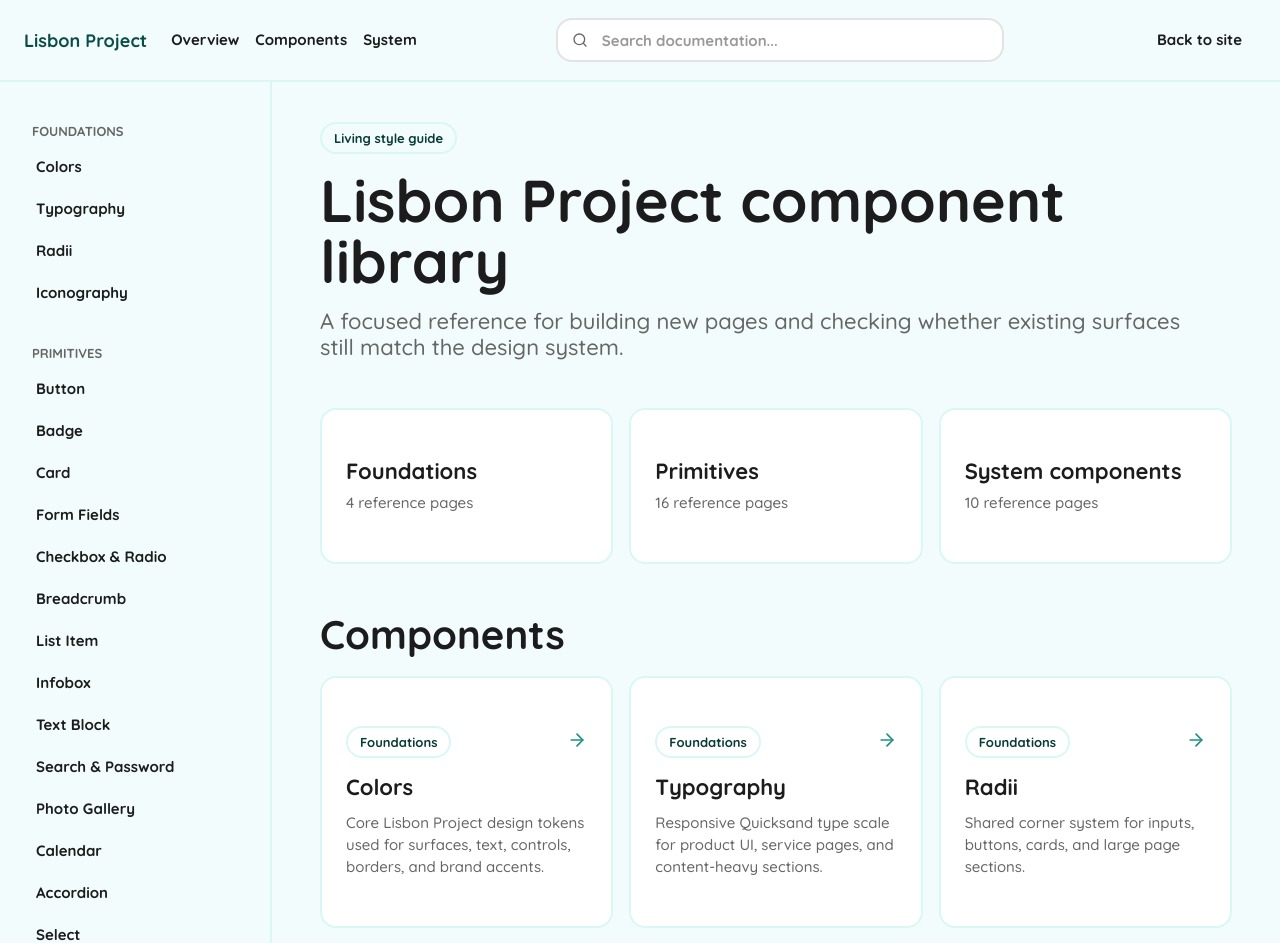
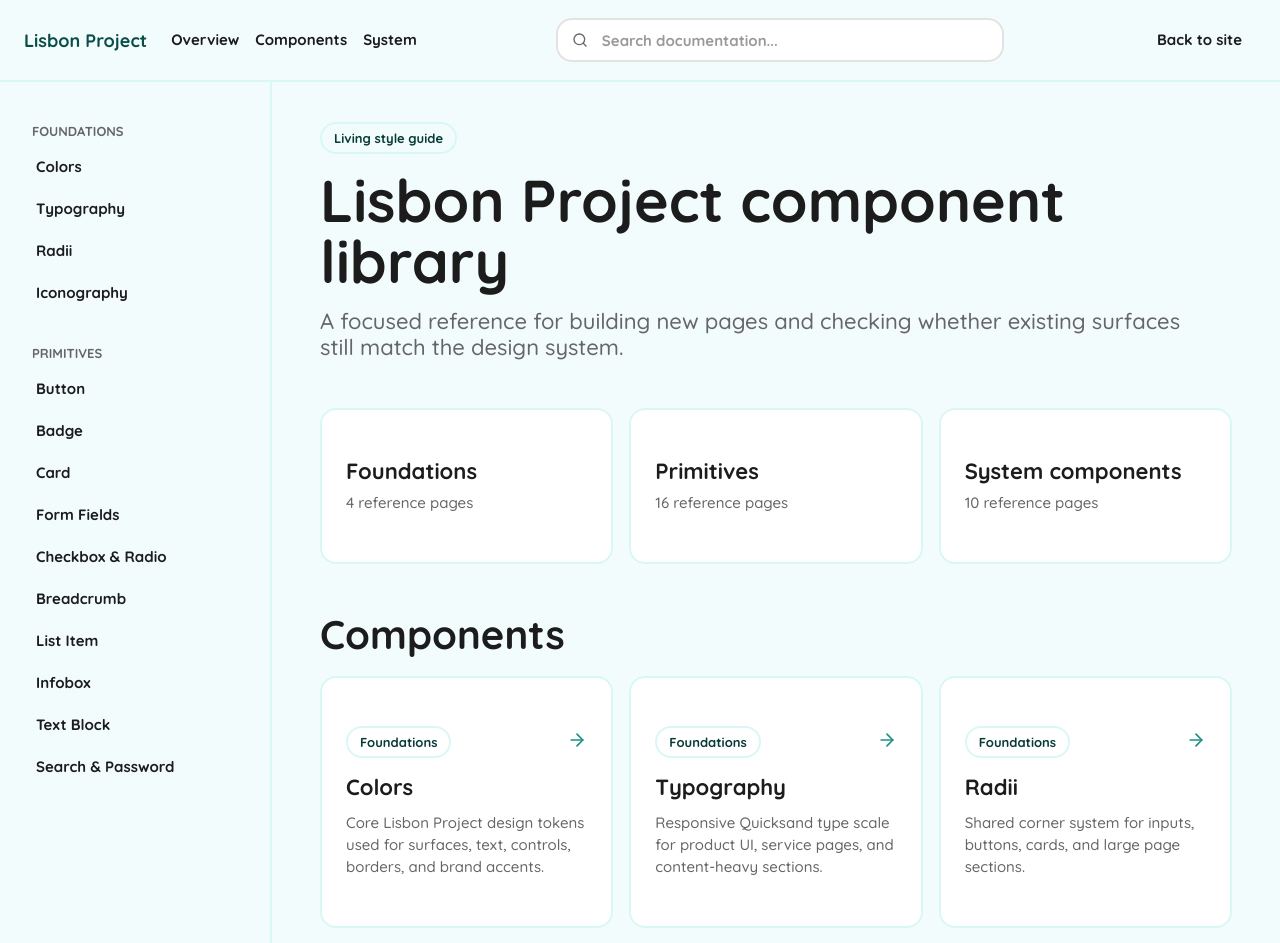
Before and after one commit to malikpiara/lisbon-project-admin-hub, a Next.js app: page /components in a window 1280 px wide. Shown: the top 943 px of the page. Built offline with nearby package versions, Linux system fonts and the light colour scheme.

Commit message:
Pin the component-docs sidebar and align nav items to the DS radius
Make the sidebar sticky below the header with its own internal scroll (h calc(100dvh-5rem), overflow-y-auto) so the full component list stays reachable; bring nav items from rounded-xl (24px) to the DS rounded-lg (16px).

```diff
--- a/app/components/_components/styleguide-nav.tsx
+++ b/app/components/_components/styleguide-nav.tsx
@@ -34,7 +34,7 @@ export function StyleguideNav({ groups }: { groups: StyleguideNavGroup[] }) {
                   key={item.slug}
                   href={href}
                   className={cn(
-                    "flex items-center justify-between gap-3 rounded-xl px-3 py-2 text-ds-xs font-bold text-foreground transition-colors hover:bg-muted",
+                    "flex items-center justify-between gap-3 rounded-lg px-3 py-2 text-ds-xs font-bold text-foreground transition-colors hover:bg-muted",
                     active && "bg-muted text-primary"
                   )}
                 >
--- a/app/components/layout.tsx
+++ b/app/components/layout.tsx
@@ -45,8 +45,8 @@ export default function StyleguideLayout({ children }: { children: ReactNode })
       </header>
 
       <div className="mx-auto grid max-w-[1800px] grid-cols-1 lg:grid-cols-[17rem_minmax(0,1fr)]">
-        <aside className="hidden border-r-2 border-border px-6 py-10 lg:block">
-          <div className="sticky top-28">
+        <aside className="hidden border-r-2 border-border lg:block">
+          <div className="sticky top-20 h-[calc(100dvh-5rem)] overflow-y-auto px-6 py-10">
             <StyleguideNav groups={STYLEGUIDE_NAV_GROUPS} />
           </div>
         </aside>
```
